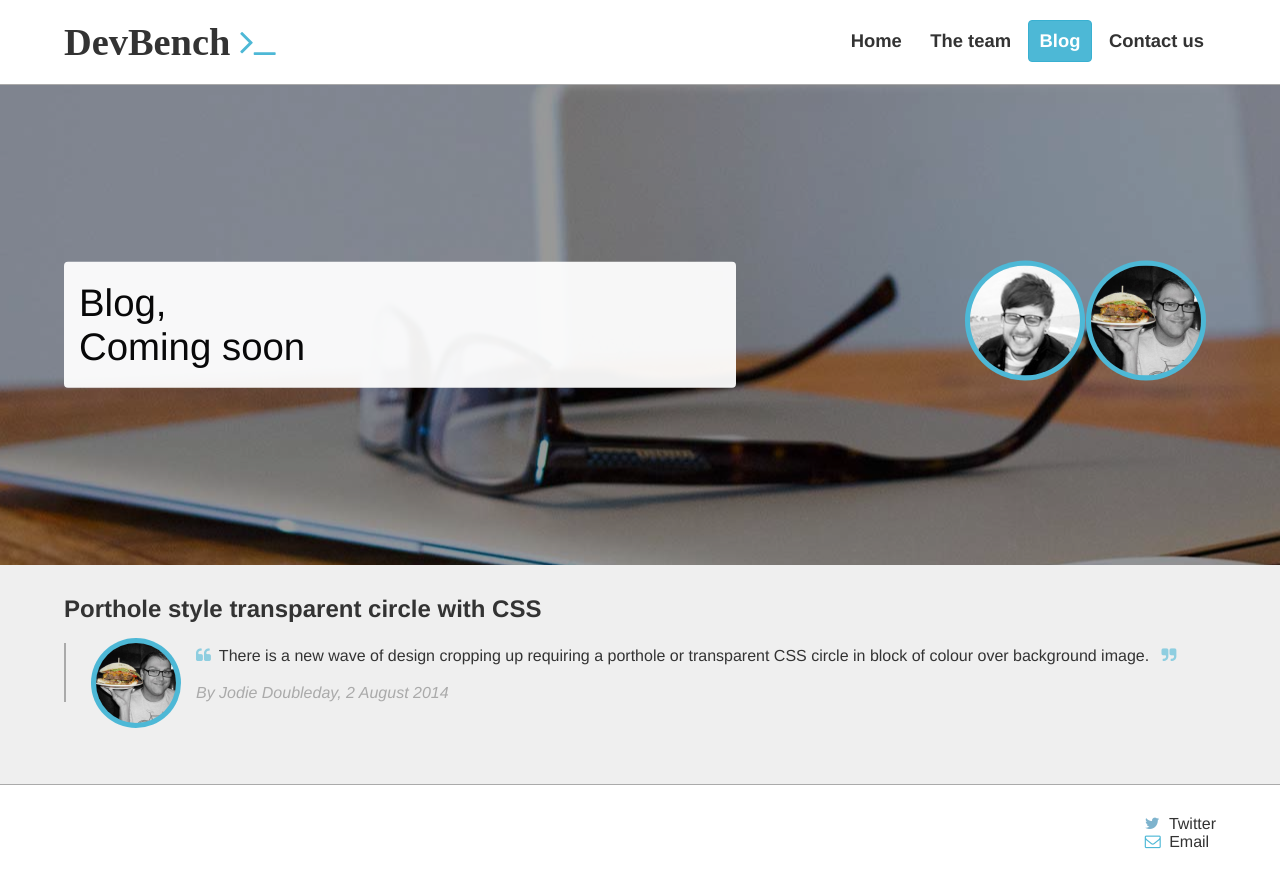
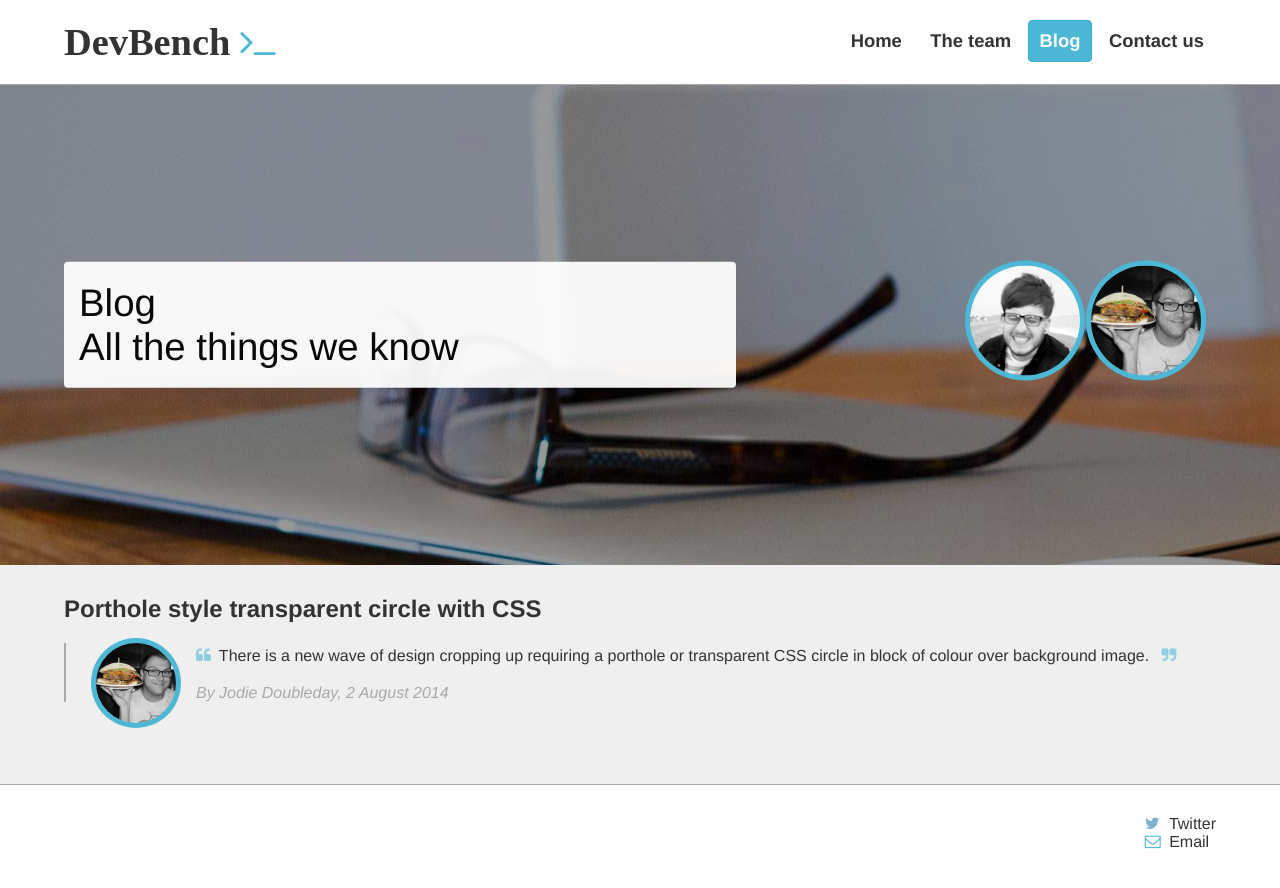
Before and after one commit to devbench/devbench.github.io, a Jekyll site: the page built from blog.html, in a window 1280 px wide. Shown: the top 888 px of the page. Built offline with Jekyll 4.4.1, drawn with Linux system fonts in a browser that asks for light colours; nearby versions of some CDN libraries; some web fonts are replaced; a script that is not in the unit is left out.

Commit message:
update to blog image and title

```diff
--- a/blog.html
+++ b/blog.html
@@ -1,6 +1,6 @@
 ---
 title: Meet the team
-heading: Blog,<br>Coming soon
+heading: Blog<br>All the things we know
 link: Blog
 class: blog
 weight: 3
```
Also changed, not shown: assets/images/blog/porthole.png.
